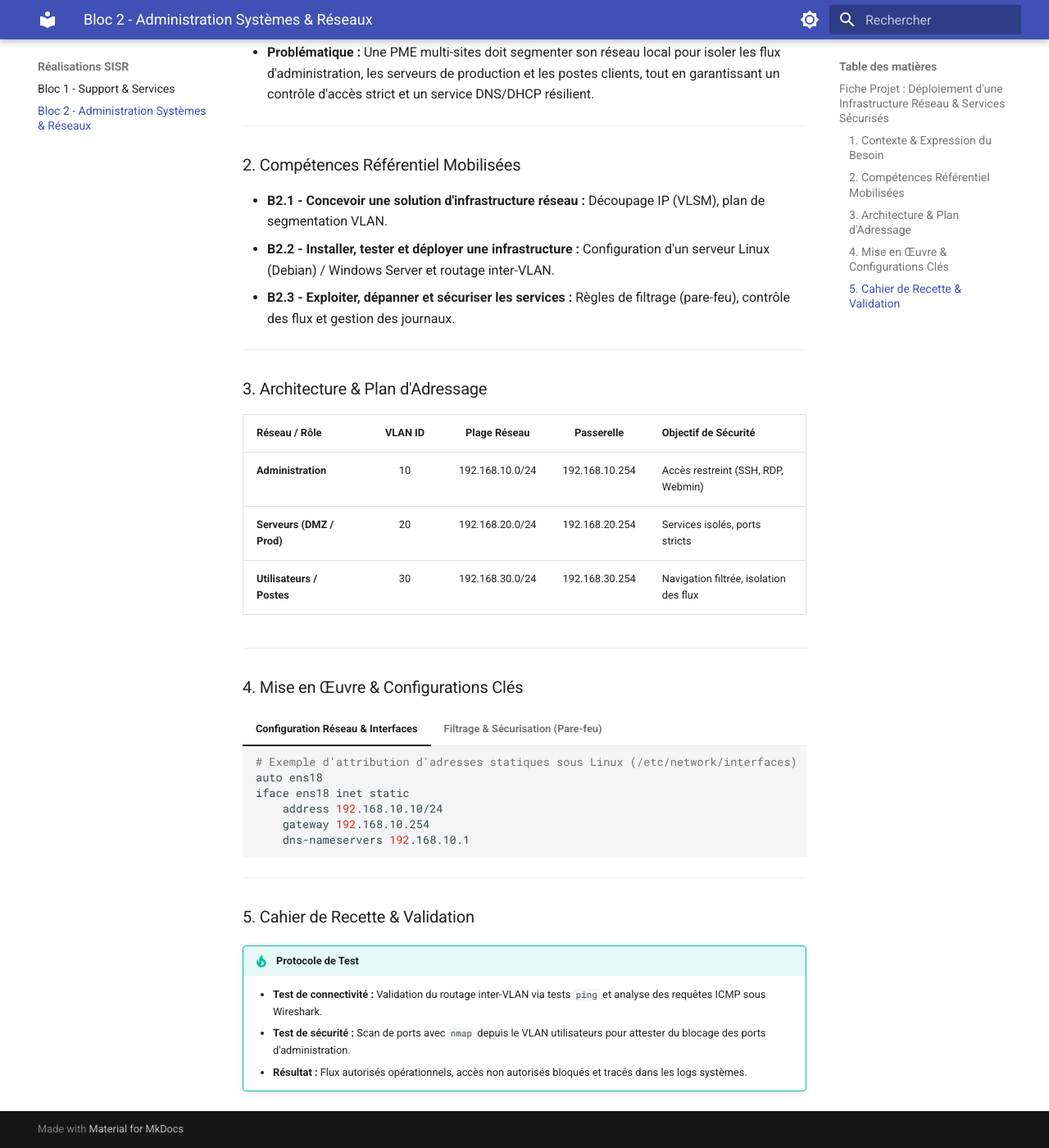
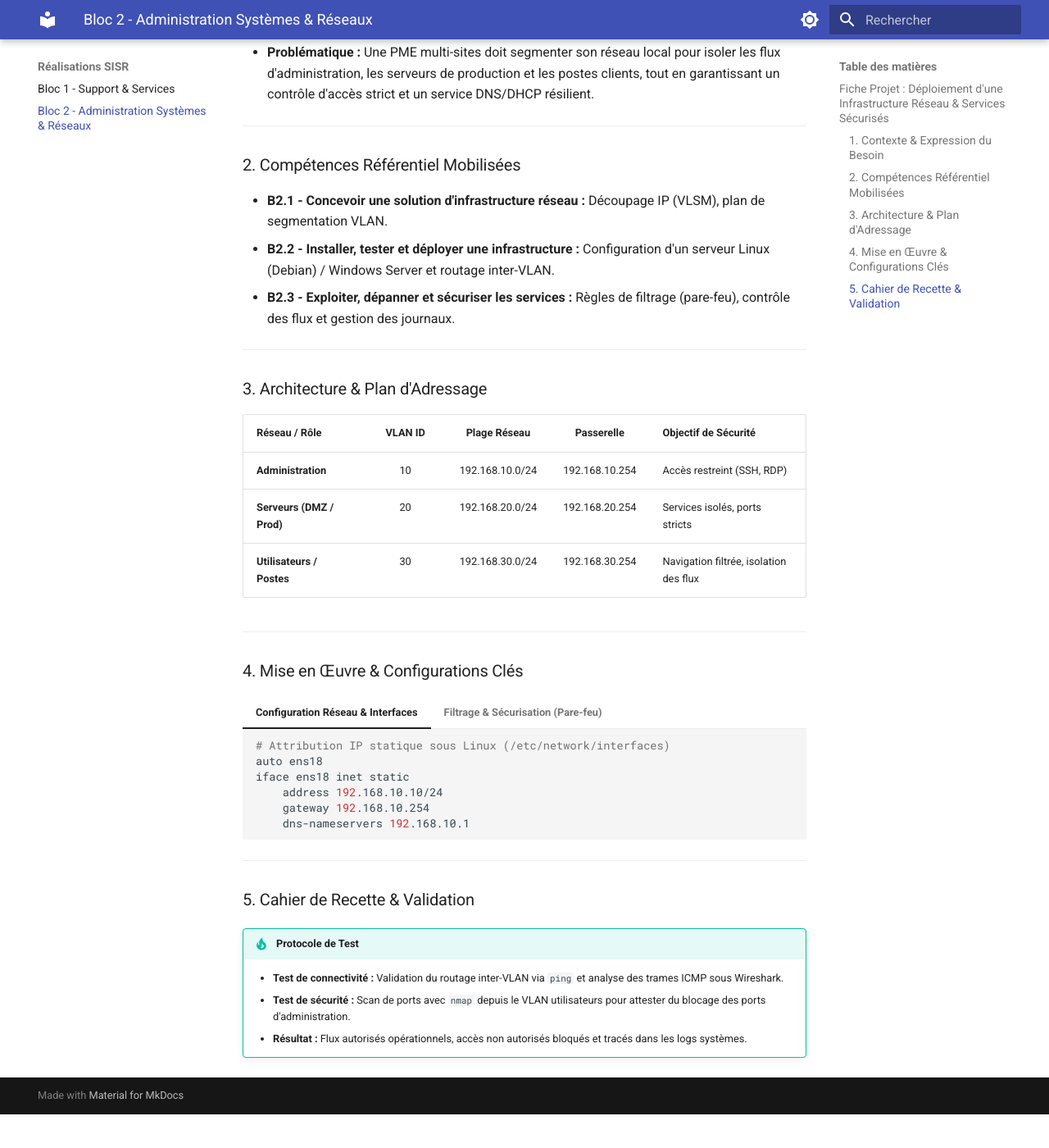
Before and after one commit to Nicolas-Beauchet/portfolio-bts-sio, an MkDocs documentation site: the page built from docs/bloc2.md, in a window 1280 px wide and 1400 px high, scrolled down 546 px. Shown: the whole window at 82% size. Built offline with MkDocs 1.6.1 and Material for MkDocs 9.7.7, drawn with Linux system fonts in a browser that asks for light colours; after the commit the page ends 1905 px from its top, so only the background shows below that.

Commit message:
Ajout de la fiche technique Bloc 2

````diff
--- a/docs/bloc2.md
+++ b/docs/bloc2.md
@@ -25,7 +25,7 @@
 
 | Réseau / Rôle | VLAN ID | Plage Réseau | Passerelle | Objectif de Sécurité |
 | :--- | :---: | :---: | :---: | :--- |
-| **Administration** | 10 | 192.168.10.0/24 | 192.168.10.254 | Accès restreint (SSH, RDP, Webmin) |
+| **Administration** | 10 | 192.168.10.0/24 | 192.168.10.254 | Accès restreint (SSH, RDP) |
 | **Serveurs (DMZ / Prod)** | 20 | 192.168.20.0/24 | 192.168.20.254 | Services isolés, ports stricts |
 | **Utilisateurs / Postes** | 30 | 192.168.30.0/24 | 192.168.30.254 | Navigation filtrée, isolation des flux |
 
@@ -35,7 +35,7 @@
 
 === "Configuration Réseau & Interfaces"
     ```bash
-    # Exemple d'attribution d'adresses statiques sous Linux (/etc/network/interfaces)
+    # Attribution IP statique sous Linux (/etc/network/interfaces)
     auto ens18
     iface ens18 inet static
         address 192.168.10.10/24
@@ -57,6 +57,6 @@
 
 ### 5. Cahier de Recette & Validation
 !!! tip "Protocole de Test"
-    - **Test de connectivité :** Validation du routage inter-VLAN via tests `ping` et analyse des requêtes ICMP sous Wireshark.
+    - **Test de connectivité :** Validation du routage inter-VLAN via `ping` et analyse des trames ICMP sous Wireshark.
     - **Test de sécurité :** Scan de ports avec `nmap` depuis le VLAN utilisateurs pour attester du blocage des ports d'administration.
     - **Résultat :** Flux autorisés opérationnels, accès non autorisés bloqués et tracés dans les logs systèmes.
````
